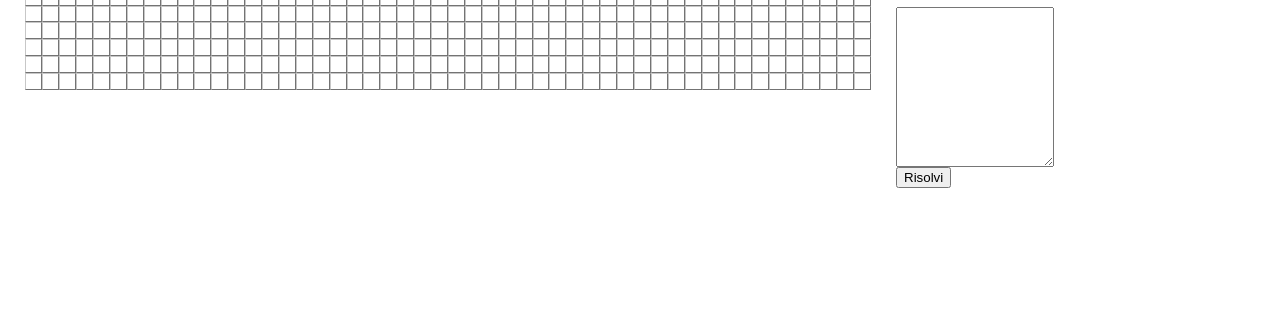
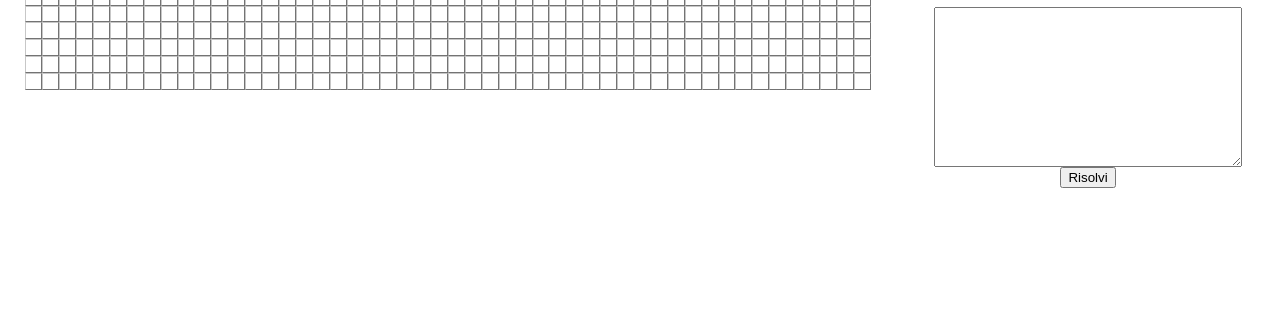
Before and after one commit to AlbertoCampini/IALAB, a plain HTML site: page Prolog/Progetto/AppGrafica/index.html in a window 1280 px wide. Shown: the part 534-861 px from the top of the page. Drawn offline with Linux system fonts and the light colour scheme.

```diff
--- a/Prolog/Progetto/AppGrafica/index.html
+++ b/Prolog/Progetto/AppGrafica/index.html
@@ -24,7 +24,7 @@
 
                     </div>
             </div>
-            <div id="inputs">
+            <div id="inputs" class="output__container">
                 <h1>OutputMappa</h1>
                 <textarea style="width: 80%; height: 20%;" id="output-mappa" readonly>
 
```
Also changed, not shown: 4 other files.
